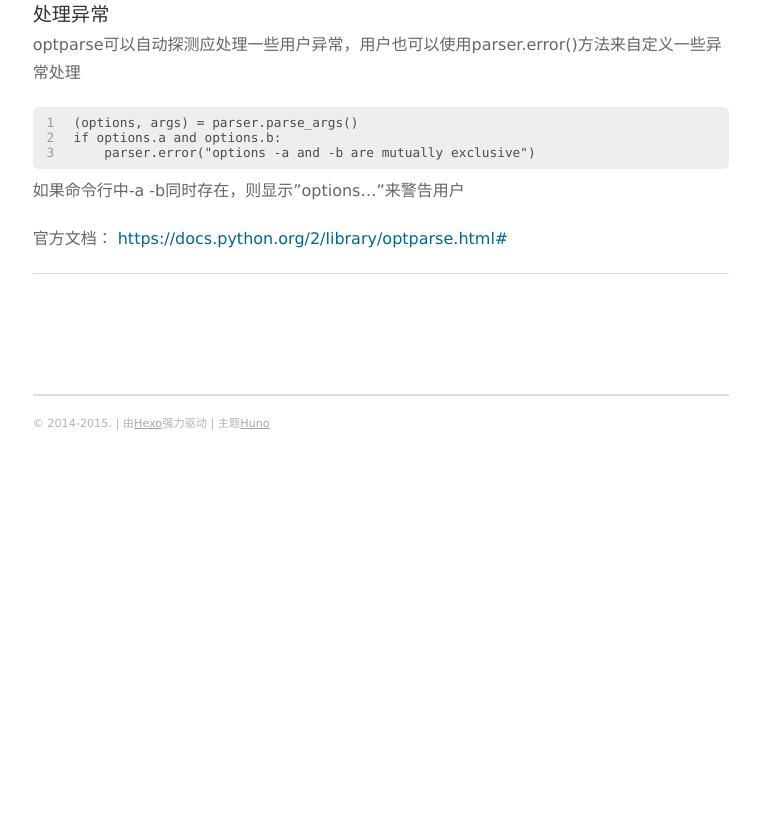
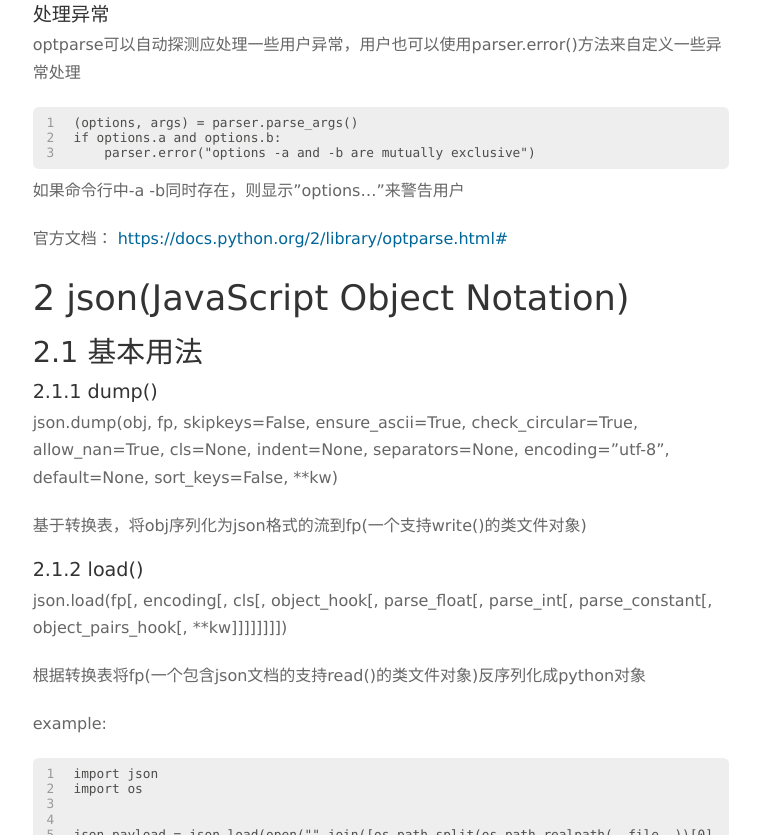
Before and after one commit to AlmondQ/almondq.github.io, a plain HTML site: page 2016/05/31/Some-Modules-in-Python/index.html in a window 1280 px wide. Shown: the part 3488-4323 px from the top of the page, without its empty margins (464-1224 px from the left). Before the commit the page ends 3975 px from the top, so only its background shows below. Drawn offline with nearby package versions, Linux system fonts and the light colour scheme; some packages are replaced by stand-ins of ours; a script that the page names is missing.

Commit message:
Site updated: 2016-06-02 15:04:21

```diff
--- a/2016/05/31/Some-Modules-in-Python/index.html
+++ b/2016/05/31/Some-Modules-in-Python/index.html
@@ -24,7 +24,7 @@
 <meta property="og:site_name" content="晴">
 <meta property="og:description" content="1 optparse:提供了命令行参数的解析／处理1.1 示例代码:
 12345678910from optparse import OptionParserparser = OptionParser()parser.add_option(&amp;quot;-f&amp;quot;, &amp;quot;--file&amp;quot;, dest=&amp;quot;filename&amp;quot;, \help=&amp;quot;write">
-<meta property="og:updated_time" content="2016-06-01T01:46:09.000Z">
+<meta property="og:updated_time" content="2016-06-02T06:03:15.000Z">
 <meta name="twitter:card" content="summary">
 <meta name="twitter:title" content="Some Modules in Python | 晴">
 <meta name="twitter:description" content="1 optparse:提供了命令行参数的解析／处理1.1 示例代码:
@@ -258,6 +258,13 @@ classes that you can use:
 <figure class="highlight plain"><table><tr><td class="gutter"><pre><span class="line">1</span><br><span class="line">2</span><br><span class="line">3</span><br></pre></td><td class="code"><pre><span class="line">(options, args) = parser.parse_args()</span><br><span class="line">if options.a and options.b:</span><br><span class="line">    parser.error(&quot;options -a and -b are mutually exclusive&quot;)</span><br></pre></td></tr></table></figure>
 <p>如果命令行中-a -b同时存在，则显示”options…”来警告用户</p>
 <p>官方文档： <a href="https://docs.python.org/2/library/optparse.html#" target="_blank" rel="external">https://docs.python.org/2/library/optparse.html#</a></p>
+<h2 id="2-json-JavaScript-Object-Notation"><a href="#2-json-JavaScript-Object-Notation" class="headerlink" title="2 json(JavaScript Object Notation)"></a>2 json(JavaScript Object Notation)</h2><h3 id="2-1-基本用法"><a href="#2-1-基本用法" class="headerlink" title="2.1 基本用法"></a>2.1 基本用法</h3><h4 id="2-1-1-dump"><a href="#2-1-1-dump" class="headerlink" title="2.1.1 dump()"></a>2.1.1 dump()</h4><p>json.dump(obj, fp, skipkeys=False, ensure_ascii=True, check_circular=True, allow_nan=True, cls=None, indent=None, separators=None, encoding=”utf-8”, default=None, sort_keys=False, **kw)</p>
+<p>基于转换表，将obj序列化为json格式的流到fp(一个支持write()的类文件对象)</p>
+<h4 id="2-1-2-load"><a href="#2-1-2-load" class="headerlink" title="2.1.2 load()"></a>2.1.2 load()</h4><p>json.load(fp[, encoding[, cls[, object_hook[, parse_float[, parse_int[, parse_constant[, object_pairs_hook[, **kw]]]]]]]])</p>
+<p>根据转换表将fp(一个包含json文档的支持read()的类文件对象)反序列化成python对象</p>
+<p>example:</p>
+<figure class="highlight plain"><table><tr><td class="gutter"><pre><span class="line">1</span><br><span class="line">2</span><br><span class="line">3</span><br><span class="line">4</span><br><span class="line">5</span><br><span class="line">6</span><br></pre></td><td class="code"><pre><span class="line">import json</span><br><span class="line">import os</span><br><span class="line"></span><br><span class="line"></span><br><span class="line">json_payload = json.load(open(&quot;&quot;.join([os.path.split(os.path.realpath(__file__))[0], &quot;/testjson.json&quot;])))</span><br><span class="line">print json_payload</span><br></pre></td></tr></table></figure>
+<p>Hint: os.path.split(path)将路径分为路径与文件名两部分，os.path.realpath(__file__)为当前脚本的路径</p>
 
   </section>
 
```
